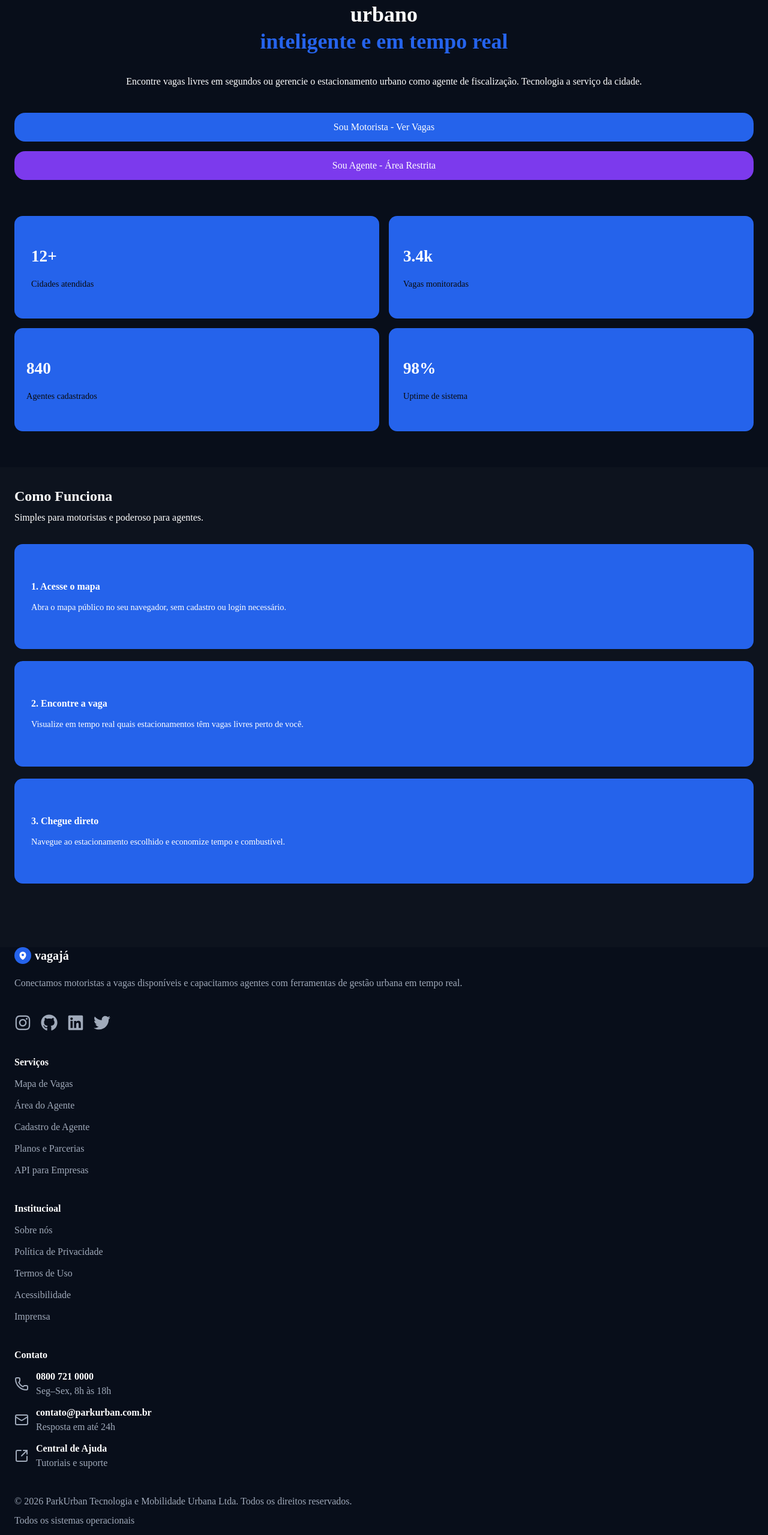
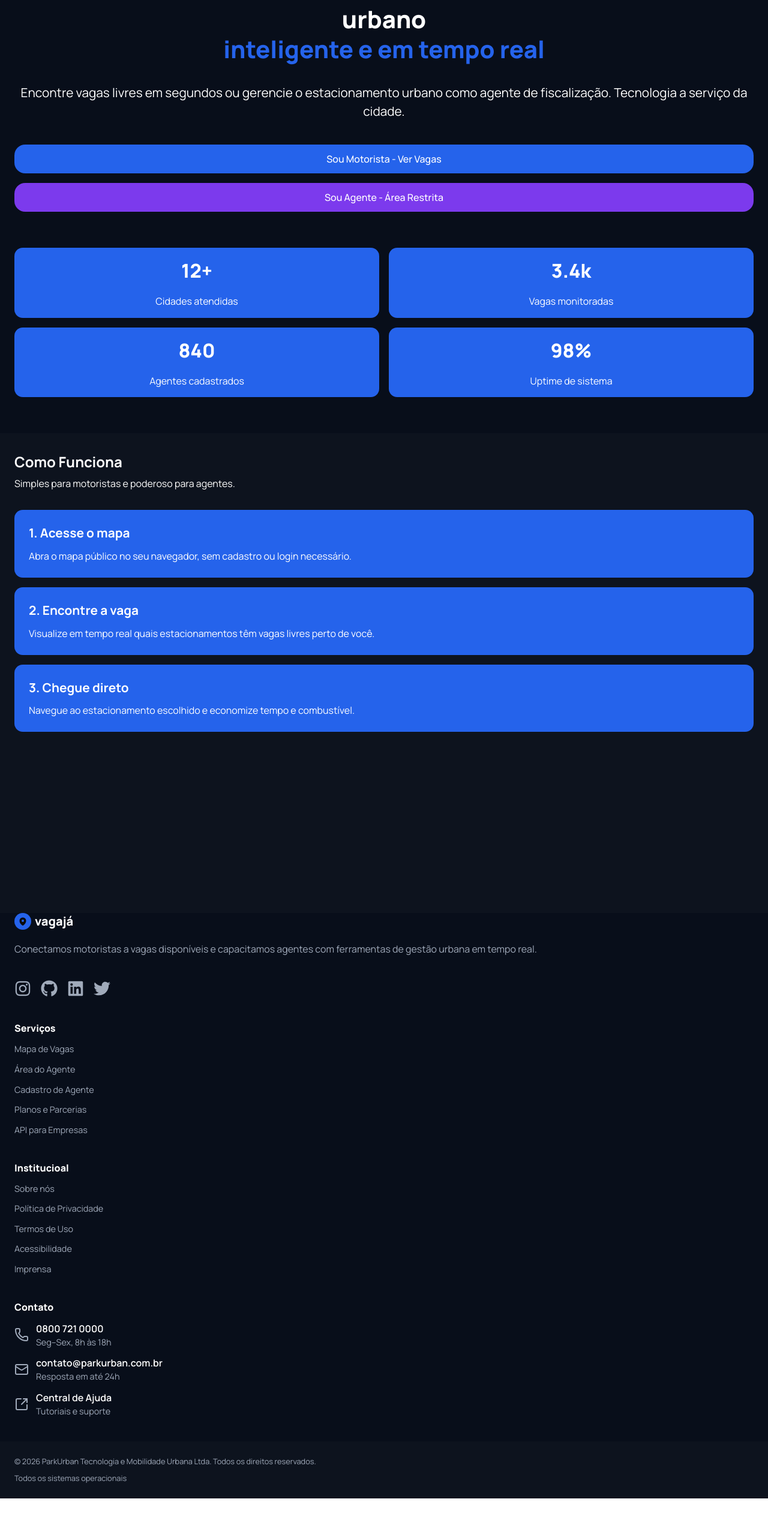
Before and after one commit to Viitorsoares/vagaja, a Next.js app: page / in a window 1280 px wide. Shown: the part 167-2726 px from the top of the page at 60% size. After the commit the page ends 2665 px from the top, so only its background shows below. Built offline with nearby package versions, Linux system fonts and the light colour scheme.

Commit message:
Estilizando fontes e footer

```diff
--- a/src/app/globals.css
+++ b/src/app/globals.css
@@ -10,17 +10,20 @@
   --color-background-2: #0D131E;
   --color-azul: #2563EB;
   --color-roxo: #7C3AED;
-  --color-branco: #fff;
+  --color-text-branco: #fff;
   --color-bermuda: #78dcca;
   --color-green: #38b000;
   --color-orange: #ff9f1c;
   --color-red: #e5383b;
   --color-gray-text: #A0AABA;
 
-  --text-badge-title: 1rem;
-  --text-badge: .9rem;
-
-  --text-1.7rem: 1.7rem;
+  --text-title: 2.5rem;
+  --text-badge-title: 1.3rem;
+  --text-subtitle: 1.3rem;
+  --text-paragraph: 1rem;
+  --text-2rem: 2rem;
+  --text-footer: .9rem;
+  --text-copyright: .8rem;
 
   --spacing-map: 30rem
 }
--- a/src/app/layout.tsx
+++ b/src/app/layout.tsx
@@ -1,16 +1,10 @@
 import type { Metadata } from "next";
-import { Geist, Geist_Mono } from "next/font/google";
+import { Manrope } from "next/font/google";
 import "./globals.css";
 import Footer from "@/components/common/footer";
 import Header from "@/components/common/header";
 
-const geistSans = Geist({
-  variable: "--font-geist-sans",
-  subsets: ["latin"],
-});
-
-const geistMono = Geist_Mono({
-  variable: "--font-geist-mono",
+const manropeFont = Manrope({
   subsets: ["latin"],
 });
 
@@ -26,7 +20,7 @@ export default function RootLayout({
 }>) {
   return (
     <html
-      lang="en" className={`${geistSans.variable} ${geistMono.variable} h-full antialiased`}
+      lang="en" className={ manropeFont.className}
     >
       <body className="min-h-full flex flex-col">
         <Header />
--- a/src/app/page.tsx
+++ b/src/app/page.tsx
@@ -6,10 +6,10 @@ export default function Home() {
     <main className="h-auto w-full bg-fundo">
       <section className="px-6">
         <div>
-          <h1 className="pt-20 text-branco text-center text-4xl font-extrabold leading-tight">Estacionamento <br /> urbano <br />
-            <span className="text-4xl font-extrabold text-azul"> inteligente e em tempo real</span>
+          <h1 className="pt-20 text-text-branco text-center text-title font-extrabold leading-tight">Estacionamento <br /> urbano <br />
+            <span className="text-title font-extrabold text-azul"> inteligente e em tempo real</span>
           </h1>
-          <p className="mt-8 text-center text-branco"> Encontre vagas livres em segundos ou gerencie
+          <p className="mt-8 text-center text-subtitle text-text-branco"> Encontre vagas livres em segundos ou gerencie
           o estacionamento urbano como agente de fiscalização.
           Tecnologia a serviço da cidade.</p>
         </div>
@@ -17,56 +17,56 @@ export default function Home() {
 
       <div className="mt-10 px-6 flex flex-col gap-4">
         <button className="bg-azul py-3 rounded-2xl">
-          <Link href={"/driver"} className="text-branco">Sou Motorista - Ver Vagas</Link>
+          <Link href={"/driver"} className="text-text-branco font-medium">Sou Motorista - Ver Vagas</Link>
         </button>
         <button className="bg-roxo py-3 rounded-2xl">
-          <Link href={"/auth/loginForm"} className="text-branco">Sou Agente - Área Restrita</Link>
+          <Link href={"/auth/loginForm"} className="text-text-branco font-medium">Sou Agente - Área Restrita</Link>
         </button>
       </div>
 
       <div className="grid grid-cols-2 gap-4 mt-15 px-6">
-        <Card className="flex flex-col py-12 px-7 rounded-xl bg-azul">
-          <p className="text-1.7rem font-extrabold text-branco">12+</p>
-          <p className="text-badge">Cidades atendidas</p>
+        <Card className="flex flex-col text-center p-4 rounded-xl bg-azul">
+          <p className="text-2rem font-extrabold text-text-branco">12+</p>
+          <p className="text-paragraph text-text-branco">Cidades atendidas</p>
         </Card>
 
-        <Card className="flex flex-col py-12 px-6 rounded-xl bg-azul">
-          <p className="text-1.7rem font-extrabold text-branco">3.4k</p>
-          <p className="text-badge">Vagas monitoradas</p>
+        <Card className="flex flex-col text-center p-4 rounded-xl bg-azul">
+          <p className="text-2rem font-extrabold text-text-branco">3.4k</p>
+          <p className="text-paragraph text-text-branco">Vagas monitoradas</p>
         </Card>
 
-        <Card className="flex flex-col py-12 px-5 rounded-xl bg-azul">
-          <p className="text-1.7rem font-extrabold text-branco">840</p>
-          <p className="text-badge">Agentes cadastrados</p>
+        <Card className="flex flex-col text-center rounded-xl bg-azul">
+          <p className="text-2rem font-extrabold text-text-branco">840</p>
+          <p className="text-paragraph text-text-branco">Agentes cadastrados</p>
         </Card>
 
-        <Card className="flex flex-col py-12 px-6 rounded-xl bg-azul">
-          <p className="text-1.7rem font-extrabold text-branco">98%</p>
-          <p className="text-badge">Uptime de sistema</p>
+        <Card className="flex flex-col text-center p-4 rounded-xl bg-azul">
+          <p className="text-2rem font-extrabold text-text-branco">98%</p>
+          <p className="text-paragraph text-text-branco">Uptime de sistema</p>
         </Card>
       </div>
 
       <div className="min-h-screen mt-15 bg-background-2">
         <div className="px-6">
-          <div className="text-branco pt-8">
+          <div className="text-text-branco pt-8">
             <h2 className="text-2xl font-bold pb-2">Como Funciona</h2>
             <p>Simples para motoristas e poderoso para agentes.</p>
           </div>
 
-          <div className="flex flex-col gap-5 mt-8">
-            <Card className="bg-azul w-full flex flex-col gap-3 px-7 py-15 rounded-xl text-badge whitespace-normal">
-              <p className="text-badge-title text-branco font-bold">1. Acesse o mapa</p>
-              <p className="text-branco">Abra o mapa público no seu navegador, sem cadastro ou login necessário.</p>
+          <div className="grid grid-cols-1 gap-4 mt-8">
+            <Card className="bg-azul w-full flex flex-col gap-3 p-6 rounded-xl text-badge whitespace-normal">
+              <p className="text-badge-title text-text-branco font-bold">1. Acesse o mapa</p>
+              <p className="text-text-branco text-paragraph">Abra o mapa público no seu navegador, sem cadastro ou login necessário.</p>
             </Card>
 
-            <Card className="bg-azul w-full flex flex-col gap-3 px-7 py-15 rounded-xl text-badge whitespace-normal">
-              <p className="text-badge-title text-branco font-bold">2. Encontre a vaga</p>
-              <p className="text-branco">Visualize em tempo real quais estacionamentos têm vagas livres perto de você.</p>
+            <Card className="bg-azul w-full flex flex-col gap-3 p-6 rounded-xl text-badge whitespace-normal">
+              <p className="text-badge-title text-text-branco font-bold">2. Encontre a vaga</p>
+              <p className="text-text-branco text-paragraph">Visualize em tempo real quais estacionamentos têm vagas livres perto de você.</p>
             </Card>
 
-            <Card className="bg-azul w-full flex flex-col gap-3 px-7 py-15 rounded-xl text-badge whitespace-normal">
-              <p className="text-badge-title text-branco font-bold">3. Chegue direto</p>
-              <p className="text-branco">Navegue ao estacionamento escolhido e economize tempo e combustível.</p>
+            <Card className="bg-azul w-full flex flex-col gap-3 p-6 rounded-xl text-badge whitespace-normal">
+              <p className="text-badge-title text-text-branco font-bold">3. Chegue direto</p>
+              <p className="text-text-branco text-paragraph">Navegue ao estacionamento escolhido e economize tempo e combustível.</p>
             </Card>
           </div>
         </div>
--- a/src/components/common/footer.tsx
+++ b/src/components/common/footer.tsx
@@ -4,13 +4,13 @@ import { FaInstagram, FaGithub, FaLinkedin, FaTwitter } from "react-icons/fa";
 
 export default function Footer() {
     return (
-        <footer className="px-6 bg-fundo">
-            <div>
+        <footer className="bg-fundo">
+            <div className="px-6">
                 <div className="flex gap-1.5 mb-5">
                     <div className="w-7 h-7 flex items-center justify-center rounded-full bg-azul">
                         <MapPinIcon className="w-4 text-branco"></MapPinIcon>
                     </div>
-                    <p className="text-branco text-xl font-extrabold">vagajá</p>
+                    <p className="text-text-branco text-xl font-extrabold">vagajá</p>
                 </div>
 
                 <p className="text-gray-text">
@@ -26,10 +26,10 @@ export default function Footer() {
                 </div>
             </div>
 
-            <div className="mt-10">
+            <div className="mt-10 px-6">
                 <div className="mb-10">
-                    <h2 className="text-branco font-extrabold pb-3">Serviços</h2>
-                    <div className="text-gray-text  flex flex-col gap-3">
+                    <h2 className="text-text-branco font-extrabold pb-3">Serviços</h2>
+                    <div className="text-gray-text text-footer flex flex-col gap-3">
                         <p>Mapa de Vagas</p>
                         <p>Área do Agente</p>
                         <p>Cadastro de Agente</p>
@@ -39,8 +39,8 @@ export default function Footer() {
                 </div>
 
                 <div className="mb-10">
-                    <h2 className="text-branco font-extrabold pb-3">Institucioal</h2>
-                    <div className="text-gray-text flex flex-col gap-3">
+                    <h2 className="text-text-branco font-extrabold pb-3">Institucioal</h2>
+                    <div className="text-gray-text text-footer flex flex-col gap-3">
                         <p>Sobre nós</p>
                         <p>Política de Privacidade</p>
                         <p>Termos de Uso</p>
@@ -50,15 +50,15 @@ export default function Footer() {
                 </div>
 
                 <div>
-                    <h2 className="text-branco font-extrabold">Contato</h2>
+                    <h2 className="text-text-branco font-extrabold">Contato</h2>
                     <div className="flex flex-col gap-3 pt-3">
                         <div className="flex flex-row gap-3 items-center">
                             <div className="text-gray-text">
                                 <Phone />
                             </div>
                             <div>
-                                <p className="text-branco font-semibold">0800 721 0000</p>
-                                <p className="text-gray-text">Seg–Sex, 8h às 18h</p>
+                                <p className="text-text-branco font-semibold">0800 721 0000</p>
+                                <p className="text-gray-text text-footer">Seg–Sex, 8h às 18h</p>
                             </div>
                         </div>
 
@@ -67,8 +67,8 @@ export default function Footer() {
                                 <Mail />
                             </div>
                             <div>
-                                <p className="text-branco font-semibold">contato@parkurban.com.br</p>
-                                <p className="text-gray-text">Resposta em até 24h</p>
+                                <p className="text-text-branco font-semibold">contato@parkurban.com.br</p>
+                                <p className="text-gray-text text-footer">Resposta em até 24h</p>
                             </div>
                         </div>
 
@@ -77,20 +77,22 @@ export default function Footer() {
                                 <SquareArrowOutUpRight />
                             </div>
                             <div>
-                                <p className="text-branco font-semibold">Central de Ajuda</p>
-                                <p className="text-gray-text">Tutoriais e suporte</p>
+                                <p className="text-text-branco font-semibold">Central de Ajuda</p>
+                                <p className="text-gray-text text-footer">Tutoriais e suporte</p>
                             </div>
                         </div>
                     </div>
                 </div>
             </div>
 
-            <div className="text-gray-text mt-10 mb-6 flex flex-col gap-2">
-                <p>
-                    © 2026 ParkUrban Tecnologia e Mobilidade Urbana Ltda.
-                    Todos os direitos reservados.
-                </p>
-                <p>Todos os sistemas operacionais</p>
+            <div className="bg-background-2">
+                <div className="text-gray-text text-copyright mt-10 p-6 flex flex-col gap-2">
+                    <p>
+                        © 2026 ParkUrban Tecnologia e Mobilidade Urbana Ltda.
+                        Todos os direitos reservados.
+                    </p>
+                    <p>Todos os sistemas operacionais</p>
+                </div>
             </div>
         </footer>
     )
--- a/src/components/common/header.tsx
+++ b/src/components/common/header.tsx
@@ -7,11 +7,11 @@ export default function Header() {
             <div className="w-7 h-7 flex items-center justify-center rounded-full bg-azul">
                 <MapPinIcon className="w-4 text-branco"></MapPinIcon>
             </div>
-            <p className="text-branco text-xl font-extrabold">vagajá</p>
+            <p className="text-text-branco text-xl font-extrabold">vagajá</p>
           </div>
 
           <div>
-          <Bars3Icon className="w-8 text-branco"></Bars3Icon>
+          <Bars3Icon className="w-8 text-text-branco"></Bars3Icon>
           </div>
         </header>
     )
```
